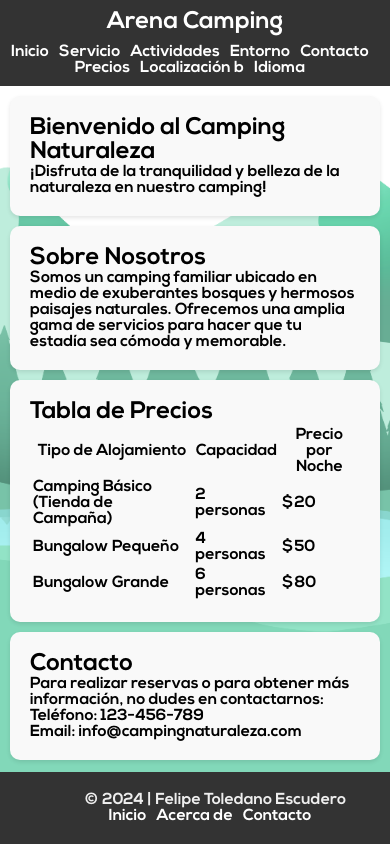
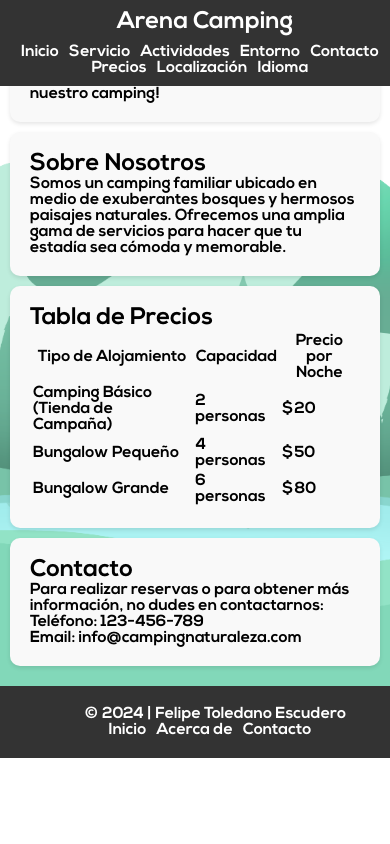
Before and after one commit to F3LIP3X/ArenaCamping-web, a React (Create React App) app: page / in a window 390 px wide. Shown: the top 844 px of the page. Built offline with nearby package versions, Linux system fonts and the light colour scheme.

Commit message:
1.1.5
Improvements

```diff
--- a/public/index.html
+++ b/public/index.html
@@ -2,14 +2,14 @@
 <html lang="en">
   <head>
     <meta charset="utf-8" />
-    <link rel="icon" href="%PUBLIC_URL%/favicon.ico" />
+    <link rel="icon" href="../src/components/assets/ico.png" />
     <meta name="viewport" content="width=device-width, initial-scale=1" />
     <meta name="theme-color" content="#000000" />
     <meta
       name="description"
       content="Web site created using create-react-app"
     />
-    <link rel="apple-touch-icon" href="%PUBLIC_URL%/logo192.png" />
+    <link rel="apple-touch-icon" href="../src/components/assets/ico.png" />
     <!--
       manifest.json provides metadata used when your web app is installed on a
       user's mobile device or desktop. See https://developers.google.com/web/fundamentals/web-app-manifest/
@@ -24,7 +24,7 @@
       work correctly both with client-side routing and a non-root public URL.
       Learn how to configure a non-root public URL by running `npm run build`.
     -->
-    <title>React App</title>
+    <title>Arena Camping</title>
   </head>
   <body>
     <noscript>You need to enable JavaScript to run this app.</noscript>
--- a/src/components/page1/pagecss.css
+++ b/src/components/page1/pagecss.css
@@ -1,5 +1,10 @@
 /* Reset default margin and padding */
-body, h1, h2, p, ul, li {
+body,
+h1,
+h2,
+p,
+ul,
+li {
     margin: 0;
     padding: 0;
 }
@@ -13,12 +18,18 @@ body, h1, h2, p, ul, li {
 body {
     font-family: 'Nexa', sans-serif;
 }
+
 /* Header style */
 header {
     background-color: #333;
     color: #fff;
     padding: 20px;
+    display: block;
+    flex-direction: column;
     text-align: center;
+    width: 100%;
+    position: fixed;
+    top: 0;
 }
 
 header h1 {
@@ -57,14 +68,17 @@ section {
     background-color: #333;
     color: #fff;
     padding: 20px;
+    display: block;
+    flex-direction: column;
     text-align: center;
-    position: absolute;
+    width: 100%;
+    position: relative;
     bottom: 0;
-    width: 100%;
 }
 
 /* Media queries for responsiveness */
 @media screen and (max-width: 768px) {
+
     /* Adjust header */
     header {
         padding: 10px;
@@ -88,12 +102,15 @@ section {
     }
 
     /* Adjust footer */
-    .footer-page {
+    footer-page {
         background-color: #333;
-        color: #eeeeee;
+        color: #fff;
         padding: 20px;
+        display: block;
+        flex-direction: column;
+        text-align: center;
+        width: 100%;
         position: absolute;
         bottom: 0;
-        width: 100%;
     }
 }
--- a/src/components/page1/pagejsx.jsx
+++ b/src/components/page1/pagejsx.jsx
@@ -14,7 +14,7 @@ const firstIndex = () => {
                         <li><a href="#environment">Entorno</a></li>
                         <li><a href="#contact">Contacto</a></li>
                         <li><a href="#prices">Precios</a></li>
-                        <li><a href="#location">Localización  b</a></li>
+                        <li><a href="#location">Localización</a></li>
                         <li><a href="#idioms">Idioma</a></li>
                     </ul>
                 </nav>
@@ -23,8 +23,8 @@ const firstIndex = () => {
             <div className="main-content">
                 <main>
                     <section id="home">
-                        <h2>Bienvenido al Camping Naturaleza</h2>
-                        <p>¡Disfruta de la tranquilidad y belleza de la naturaleza en nuestro camping!</p>
+                        <h2>¡¡Bienvenido!!</h2>
+                        <p>¡En Arena Camping puedes disfruta de la tranquilidad y belleza de la naturaleza en nuestro camping!</p>
                     </section>
 
                     <section id="about">
```
Also changed, not shown: src/components/assets/ico.png (added), 1 other file (tests, documents, lock files or other folders).
